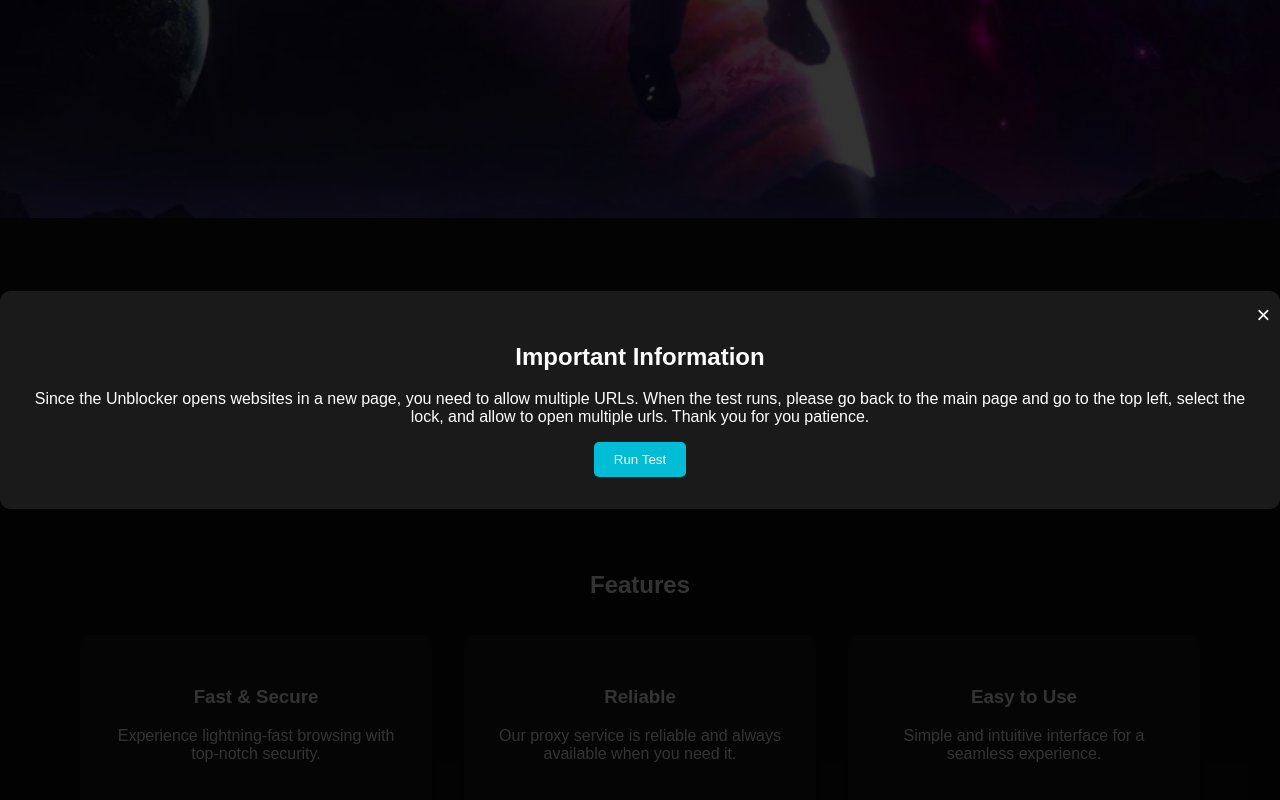
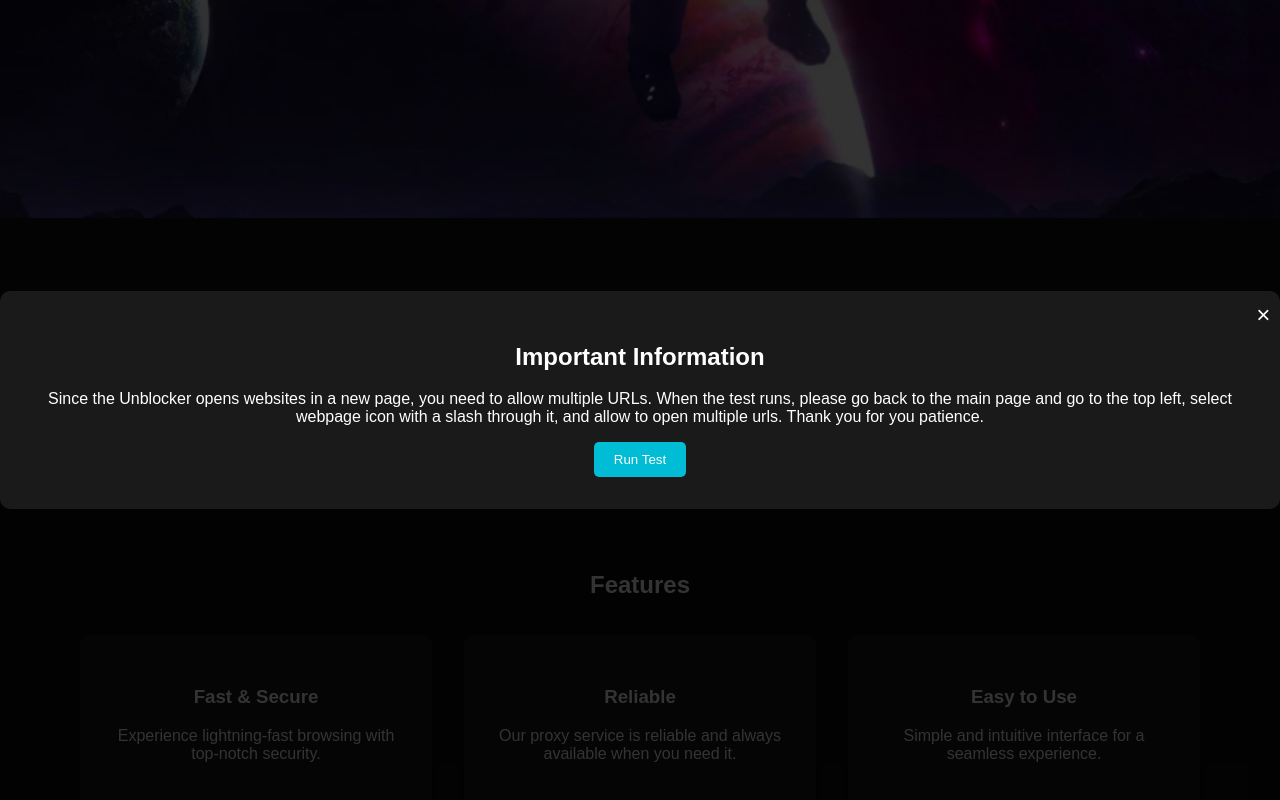
Before and after one commit to ph4xus/GalaxyUnblocker, a plain HTML site: page index.html in a window 1280 px wide. Both pictures are taken after a click on the button "Go!". Shown: the part 771-1571 px from the top of the page. Drawn offline with Linux system fonts and the light colour scheme.

Commit message:
Update index.html

```diff
--- a/index.html
+++ b/index.html
@@ -81,7 +81,7 @@
         <div class="modal-content">
             <i class="close" onclick="closeModal()">&times;</i>
             <h2>Important Information</h2>
-            <p>Since the Unblocker opens websites in a new page, you need to allow multiple URLs. When the test runs, please go back to the main page and go to the top left, select the lock, and allow to open multiple urls. Thank you for you patience.</p>
+            <p>Since the Unblocker opens websites in a new page, you need to allow multiple URLs. When the test runs, please go back to the main page and go to the top left, select webpage icon with a slash through it, and allow to open multiple urls. Thank you for you patience.</p>
             <button id="test" class="btn" onclick="runTest()">Run Test</button>
         </div>
     </div>
```
